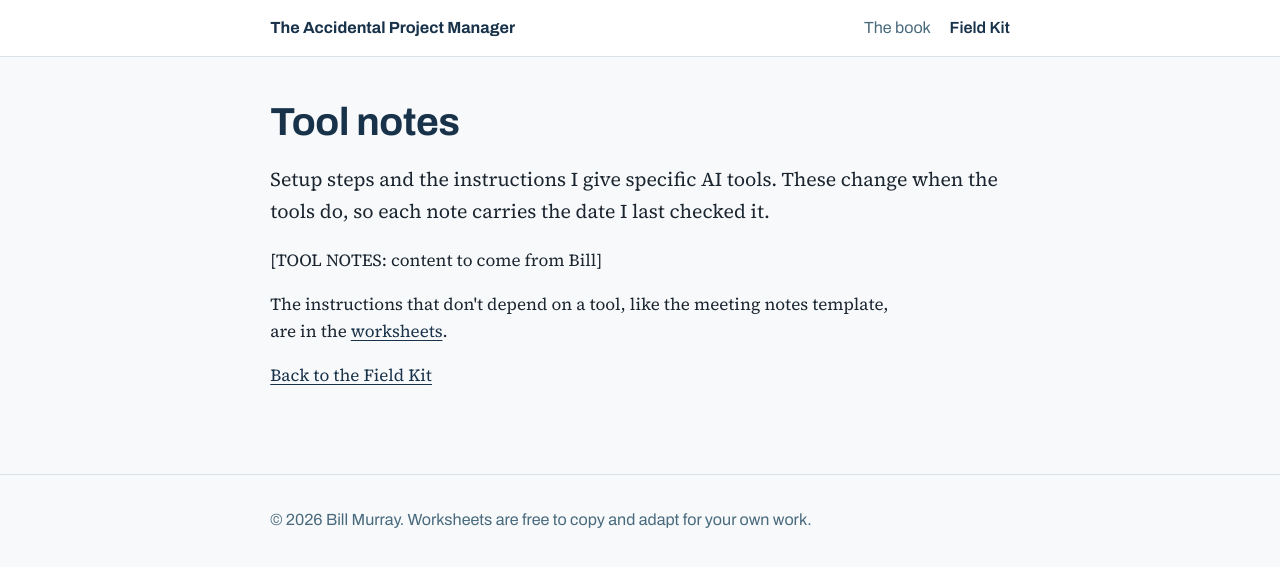
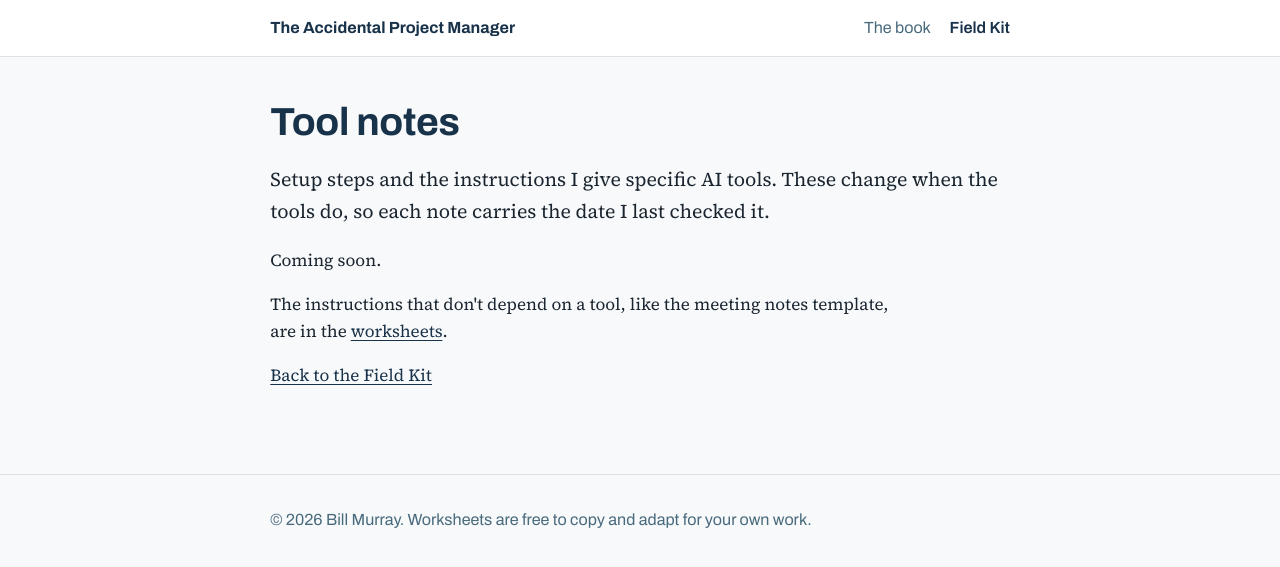
Before and after one commit to bmurrayjr67-sketch/accidentalpmbook-site, a plain HTML site: page field-kit/tool-notes/index.html in a window 1280 px wide. Drawn offline with Linux system fonts and the light colour scheme.

Commit message:
Hide placeholders until publication
Co-Authored-By: Claude Opus 5.5 <noreply@anthropic.com>
Claude-Session: https://claude.ai/code/session_01Nd2qupCzuNbfR22AvbYZL7

```diff
--- a/field-kit/tool-notes/index.html
+++ b/field-kit/tool-notes/index.html
@@ -7,7 +7,7 @@
 <main id="main">
 <h1>Tool notes</h1>
 <p class="lead">Setup steps and the instructions I give specific AI tools. These change when the tools do, so each note carries the date I last checked it.</p>
-<p>[TOOL NOTES: content to come from Bill]</p>
+<p>Coming soon.</p>
 <p>The instructions that don't depend on a tool, like the meeting notes template, are in the <a href="../meeting-notes-template/">worksheets</a>.</p>
 <p><a href="../">Back to the Field Kit</a></p>
 </main>
```
Also changed, not shown: field-kit/index.html (+1 -2 lines), index.html (+1 -1 lines).
